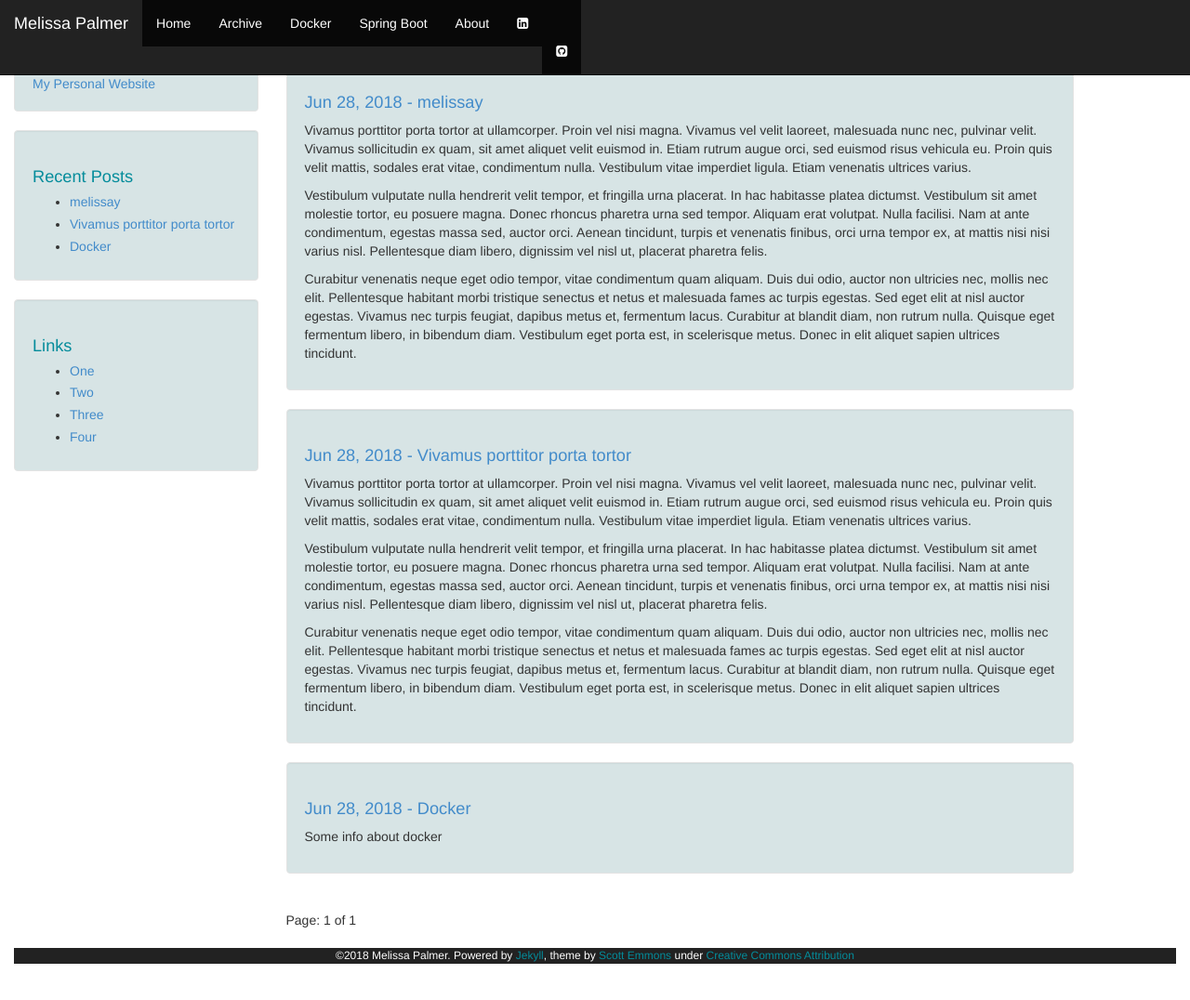
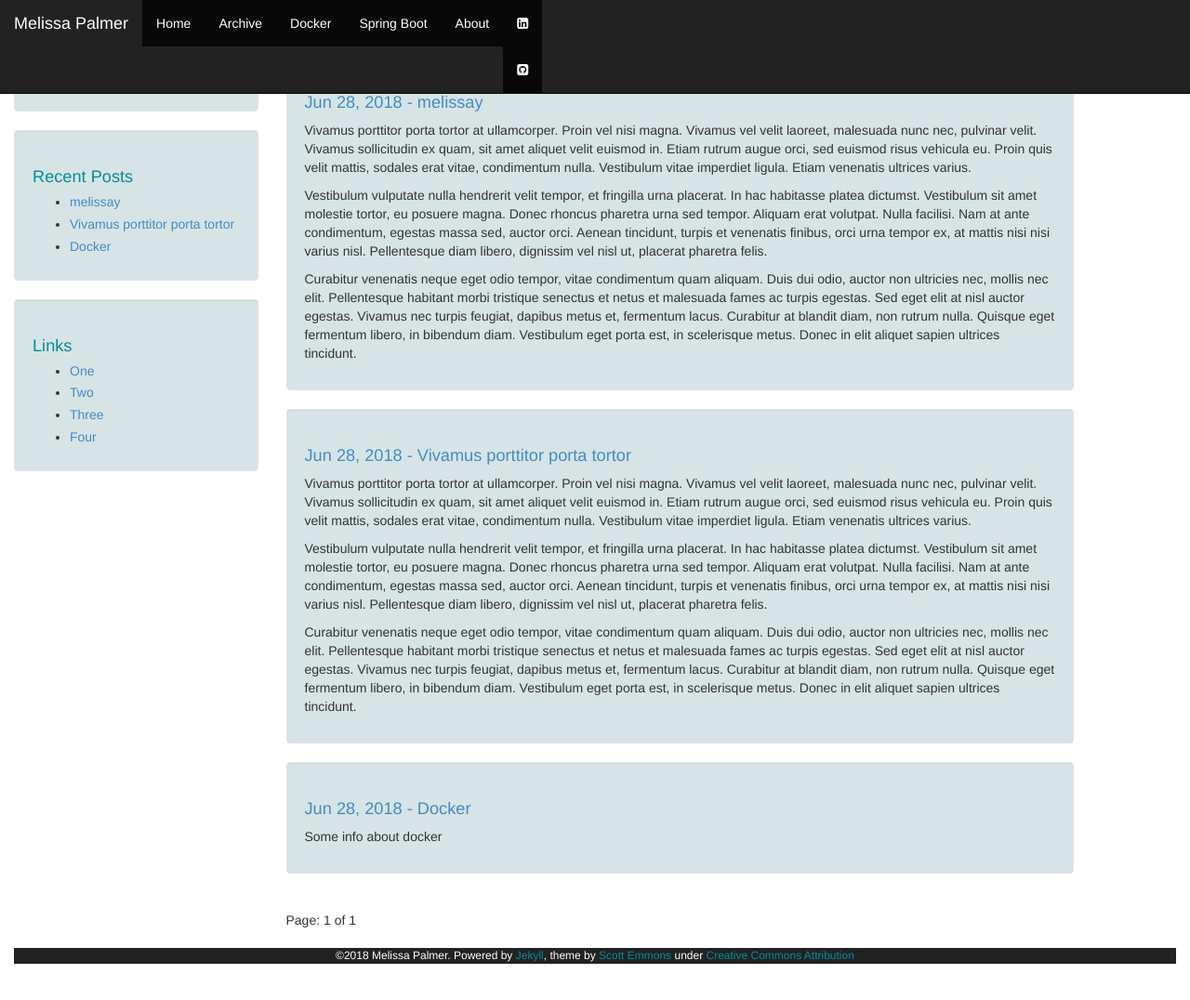
Before and after one commit to melissapalmer/melissapalmer.github.io, a Jekyll site: the page built from index.html, in a window 1280 px wide and 1107 px high. Shown: the top 1076 px of the window at 93% size. Built offline with Jekyll 4.4.1, drawn with Linux system fonts in a browser that asks for light colours; nearby versions of some CDN libraries; the list of posts is cut into pages by our own code.

Commit message:
Change again

```diff
--- a/_includes/header.html
+++ b/_includes/header.html
@@ -38,8 +38,10 @@
                     <li class="active"><a href="{{ site.baseurl }}/springboot.html">Spring Boot</a></li>
                     <li class="active"><a href="{{ site.baseurl }}/about.html">About</a></li>
 
-                    <li class="active"><a href="https://www.linkedin.com/in/melissa-palmer-3b40a84"><i class="fa fa-linkedin-square"></i></li>
-                    <li class="active"><a href="https://github.com/{{ site.github }}"><i class="fa fa-github-square"></i></li>
+                    <li class="active">
+                        <a href="https://www.linkedin.com/in/melissa-palmer-3b40a84"><i class="fa fa-linkedin-square"></i>
+                        <a href="https://github.com/{{ site.github }}"><i class="fa fa-github-square"></i>
+                    </li>
                 </ul>
               </div>
 
```
